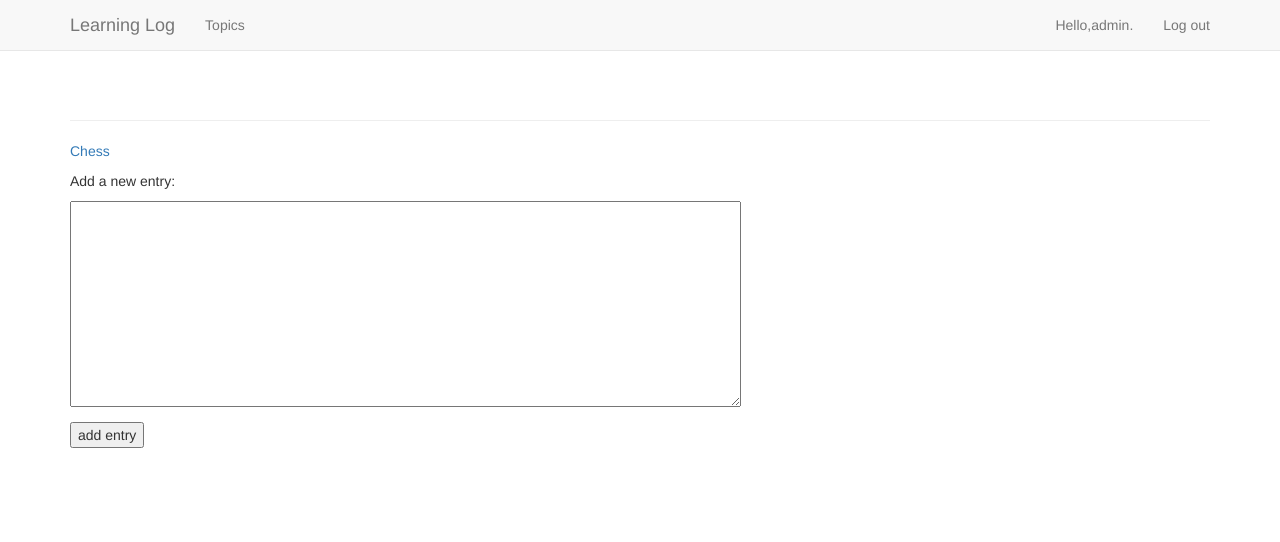
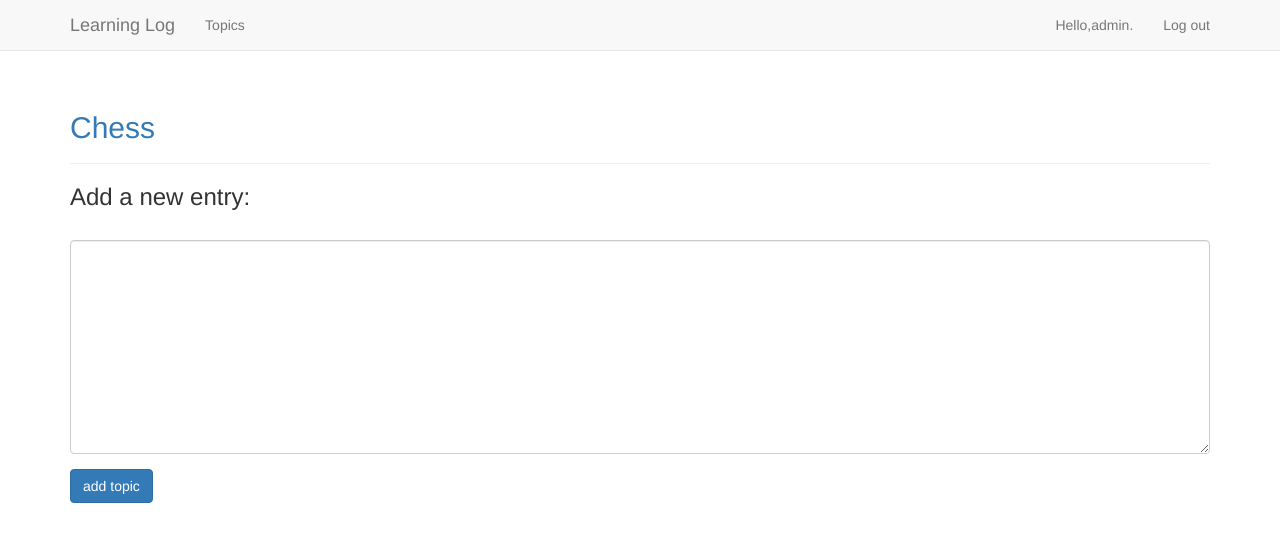
Before and after one commit to kajskj753/learninglog, a Django app: page /new_entry/1/ in a window 1280 px wide. Shown: the top 542 px of the page. Run offline with Django 3.2, Linux system fonts and the light colour scheme; a user stored in the database is signed in; data comes from the database, SQL or seed files in the repository; both versions use the stored data as it was after the commit; some libraries are stand-ins or nearby versions.

Commit message:
进一步完善美化

```diff
--- a/learning_log/templates/MyApp/new_entry.html
+++ b/learning_log/templates/MyApp/new_entry.html
@@ -1,14 +1,20 @@
 {% extends 'MyApp/base.html' %}
+{% load bootstrap3 %}
 
-{% block content %}
+    {% block header %}
+<h2><a href="{% url 'MyApp:topic' topic.id %}">{{ topic }}</a></h2>
+{% endblock header %}
 
-    <p><a href="{% url 'MyApp:topic' topic.id %}">{{ topic }}</a></p>
-    <p>Add a new entry:</p>
-    <form action="{% url 'MyApp:new_entry' topic.id %}" method='post' >
+   {% block content %}
+    <h3>Add a new entry:</h3>
+    <form action="{% url 'MyApp:new_entry' topic.id %}" method='post' class="form">
 
     {% csrf_token %}
-    {{ form.as_p }}
-    <button name="submit">add entry</button>
+   {% bootstrap_form form %}
+   {% buttons %}
+    <button name="submit" class="btn btn-primary">add topic</button>
+    {% endbuttons %}
+
 
     </form>
 
--- a/learning_log/templates/MyApp/topic.html
+++ b/learning_log/templates/MyApp/topic.html
@@ -8,7 +8,7 @@
 {% block content %}
 
 
-    <p><a href="{% url 'MyApp:new_entry' topic.id %}">add a new entry</a></p>
+    <h3><a href="{% url 'MyApp:new_entry' topic.id %}">Add a new entry</a></h3>
 
 
 
@@ -19,7 +19,7 @@
 
     <h3> {{ entry.data_added|date:'M d,Y H:i' }}
         <small>
-        <a href="{% url 'MyApp:edit_entry'  entry.id %}">edit entry</a>
+        <a href="{% url 'MyApp:edit_entry'  entry.id %}">Edit entry</a>
         </small>
     </h3>
         </div>
@@ -27,7 +27,7 @@
 
         </div>
          {% empty %}
-       There are no entries for this topic yet.
+      <h4>There are no entries for this topic yet.</h4>
 
     {% endfor %}
 
```
Also changed, not shown: learning_log/templates/MyApp/edit_entry.html (+12 -6 lines), learning_log/users/templates/users/register.html (+9 -4 lines), learning_log/db.sqlite3.
